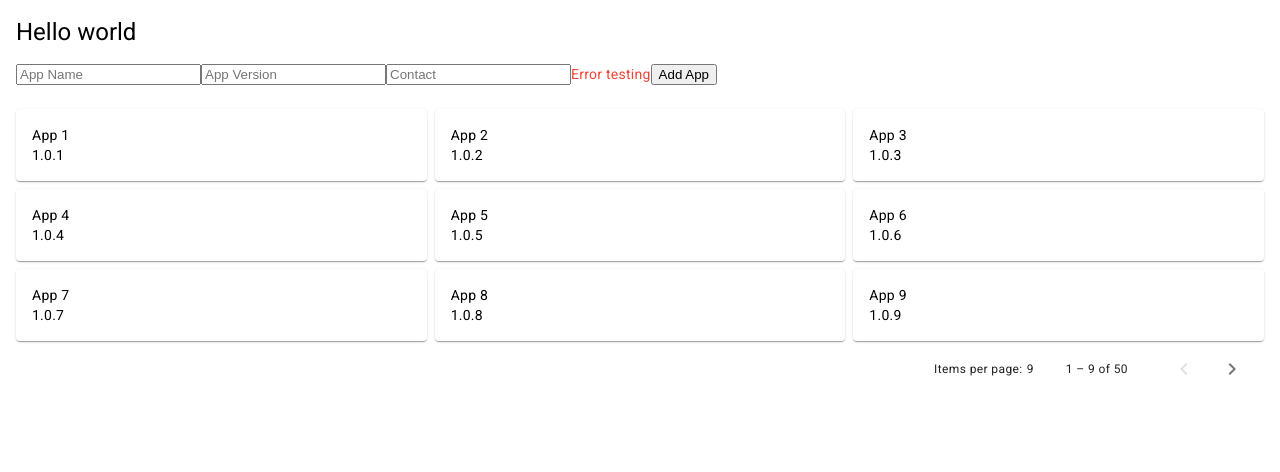
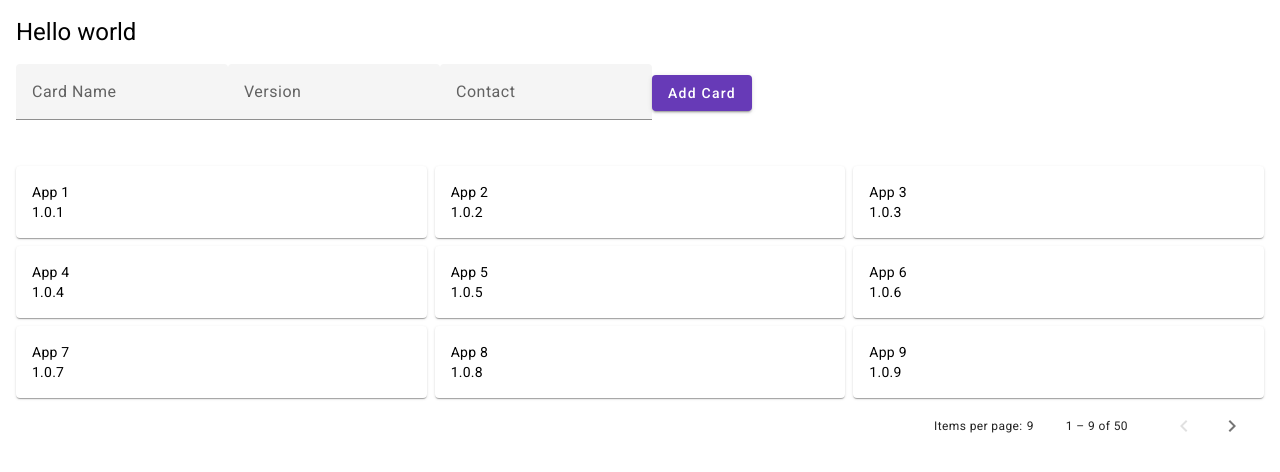
Before and after one commit to lucasnramos/app-phone-simulator, an Angular app: page / in a window 1280 px wide. Shown: the top 472 px of the page. Built offline with nearby package versions, Linux system fonts and the light colour scheme.

Commit message:
add material to app-form component
WIP with app version validation

```diff
--- a/src/app/components/app-form/app-form.component.html
+++ b/src/app/components/app-form/app-form.component.html
@@ -1,7 +1,24 @@
 <form [formGroup]="appForm" (ngSubmit)="onSubmit()">
-  <input matInput placeholder="App Name" formControlName="appName" />
-  <input matInput placeholder="App Version" formControlName="appVersion" />
-  <input matInput placeholder="Contact" formControlName="appContact" />
-  <mat-error>Error testing</mat-error>
-  <input type="submit" value="Add App" />
+  <mat-form-field>
+    <input matInput formControlName="appName" placeholder="Card Name" />
+    <mat-error *ngIf="appForm.get('appName')?.invalid">
+      Please enter a valid email
+    </mat-error>
+  </mat-form-field>
+
+  <mat-form-field>
+    <input matInput formControlName="appVersion" placeholder="Version" />
+    <mat-error *ngIf="appForm.get('appVersion')?.invalid">
+      Please enter a valid email
+    </mat-error>
+  </mat-form-field>
+
+  <mat-form-field>
+    <input matInput formControlName="appContact" placeholder="Contact" />
+    <mat-error *ngIf="appForm.get('appContact')?.invalid">
+      Please enter a valid email
+    </mat-error>
+  </mat-form-field>
+
+  <button mat-raised-button color="primary" type="submit">Add Card</button>
 </form>
--- a/src/app/components/app-form/app-form.component.ts
+++ b/src/app/components/app-form/app-form.component.ts
@@ -7,8 +7,20 @@ import {
   ValidatorFn,
   Validators,
 } from '@angular/forms';
-import { App } from 'src/app/models/app.model';
 import { AppService } from 'src/app/services/app-service.service';
+
+function validateAppVersion(): ValidatorFn {
+  const versionRegex = /\d{1,2}\.\d{1,2}\.\d{1,2}/;
+  return (control: AbstractControl): ValidationErrors | null => {
+    const isCorrectVersionPattern = versionRegex.test(control.value);
+    console.log(isCorrectVersionPattern, control.value);
+    if (isCorrectVersionPattern) {
+      return null;
+    } else {
+      return { versionPattern: true };
+    }
+  };
+}
 
 @Component({
   selector: 'app-form',
@@ -23,8 +35,8 @@ export class AppFormComponent {
   }
 
   onSubmit() {
-    console.log('form submi', this.appForm);
-    if (this.appForm.status === 'VALID') {
+    if (this.appForm.valid) {
+      console.log('form is correcto, submittoooooo', this.appForm.value);
       this.appService.addApp(this.appForm.value);
     }
   }
@@ -32,17 +44,8 @@ export class AppFormComponent {
   private setupForm() {
     this.appForm = this.fb.group({
       appName: ['', [Validators.required]],
-      appVersion: ['', [Validators.required, this.validateAppVersion]],
+      appVersion: ['', [Validators.required, validateAppVersion]],
       appContact: ['', [Validators.required]],
     });
   }
-
-  private validateAppVersion(): ValidatorFn {
-    return (control: AbstractControl): ValidationErrors | null => {
-      if (control) {
-        return null;
-      }
-      return null;
-    };
-  }
 }
--- a/src/app/components/app-form/app-form.module.ts
+++ b/src/app/components/app-form/app-form.module.ts
@@ -4,14 +4,17 @@ import { AppFormComponent } from './app-form.component';
 import { ReactiveFormsModule } from '@angular/forms';
 import { MatFormFieldModule } from '@angular/material/form-field';
 import { MatInputModule } from '@angular/material/input';
+import { MatButtonModule } from '@angular/material/button';
 
 @NgModule({
   declarations: [AppFormComponent],
   imports: [
     CommonModule,
     ReactiveFormsModule,
+    // Material
     MatFormFieldModule,
     MatInputModule,
+    MatButtonModule,
   ],
   exports: [AppFormComponent],
 })
```
